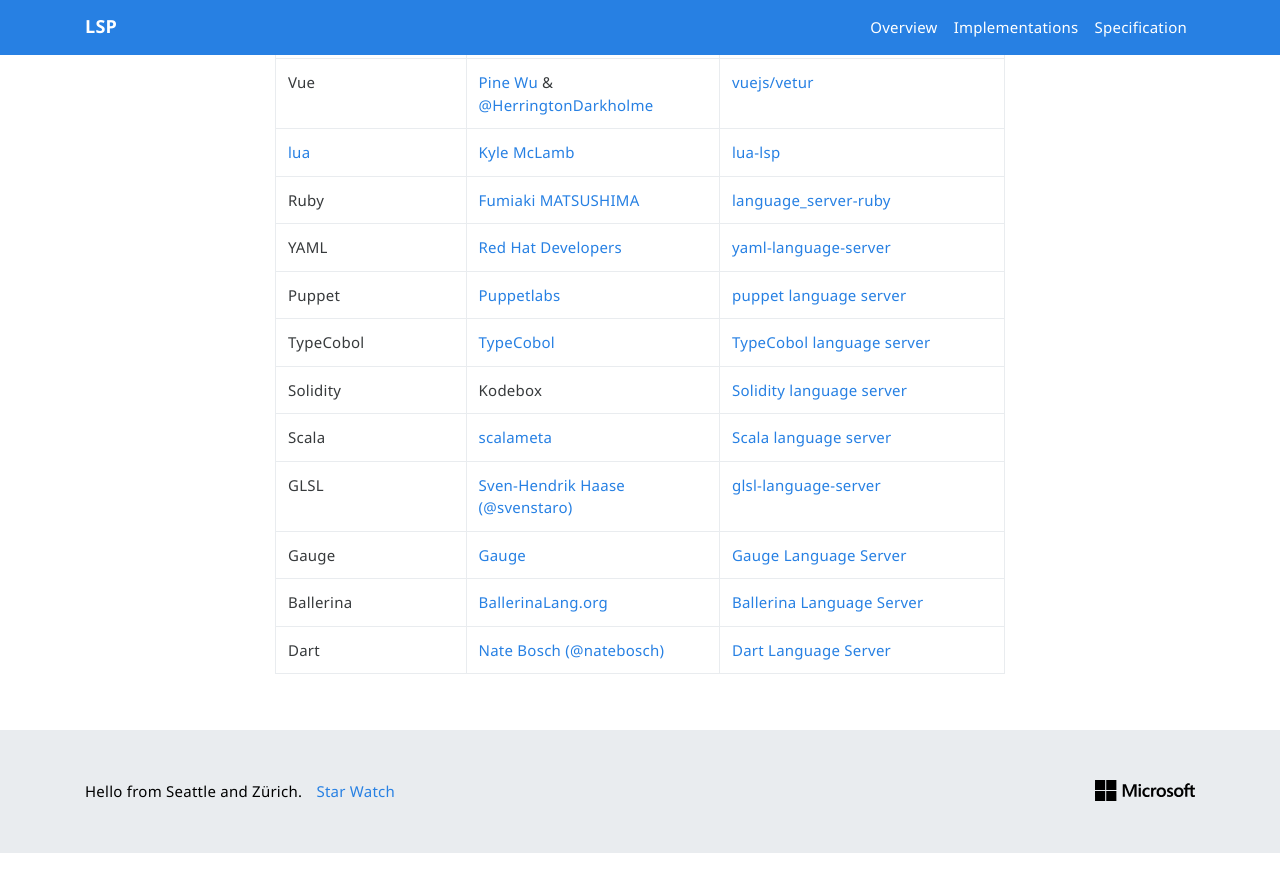
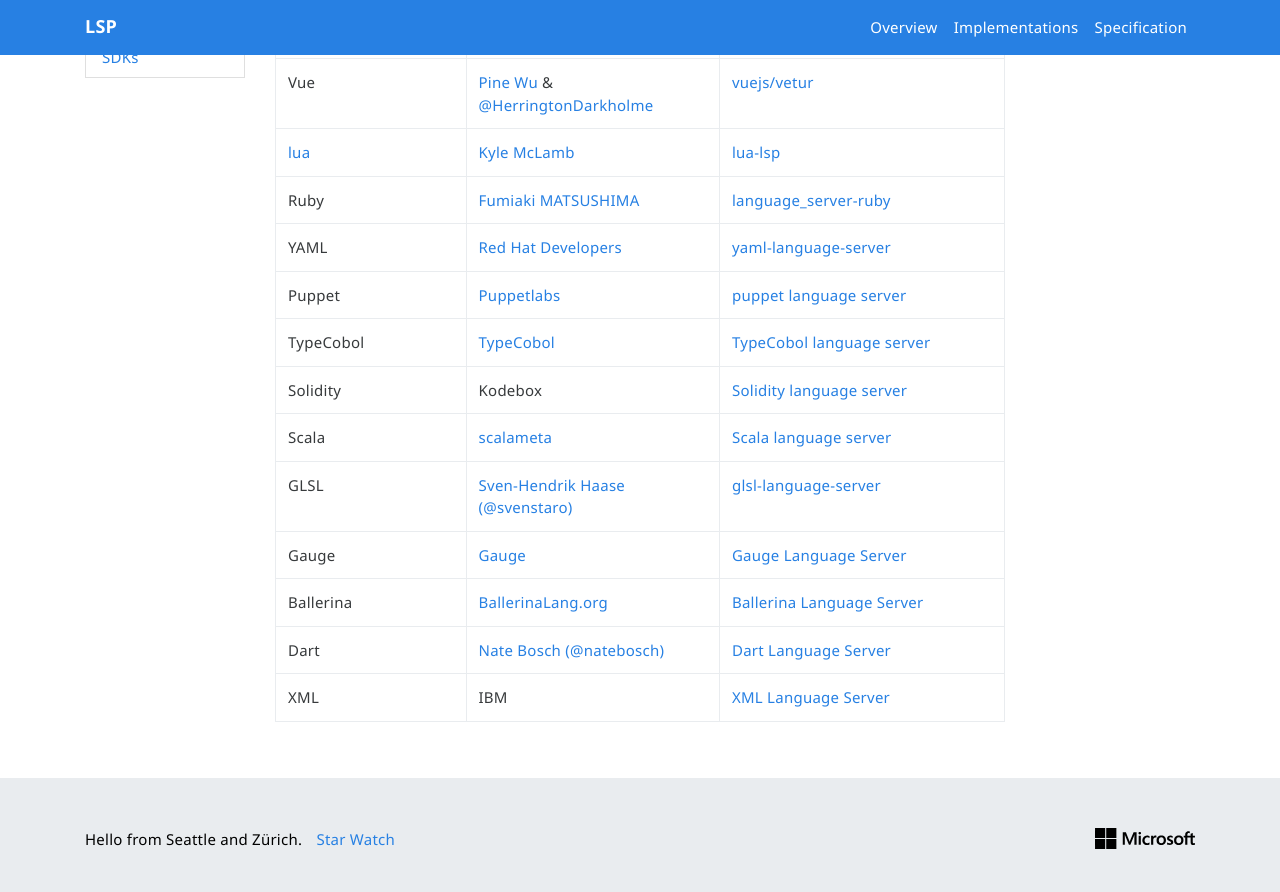
Before and after one commit to microsoft/language-server-protocol, a Jekyll site: the page built from _implementors/servers.md, in a window 1280 px wide and 900 px high, scrolled down 2236 px. Shown: the top 892 px of the window. Built offline with Jekyll 4.4.1, drawn with Linux system fonts in a browser that asks for light colours; nearby versions of some CDN libraries; before the commit the page ends 3089 px from its top, so only the background shows below that.

Commit message:
Update with XML Language Server

```diff
--- a/_implementors/servers.md
+++ b/_implementors/servers.md
@@ -63,4 +63,5 @@
 | Gauge| [Gauge](https://github.com/getgauge) | [Gauge Language Server](https://github.com/getgauge/gauge/) |
 | Ballerina | [BallerinaLang.org](https://ballerinalang.org/) | [Ballerina Language Server](https://github.com/ballerinalang/language-server) |
 | Dart | [Nate Bosch (@natebosch)](https://github.com/natebosch) | [Dart Language Server](https://github.com/natebosch/dart_language_server) |
+| XML | IBM | [XML Language Server](https://github.com/microclimate-devops/xml-language-server) |
 {: .table .table-bordered .table-responsive}
```
